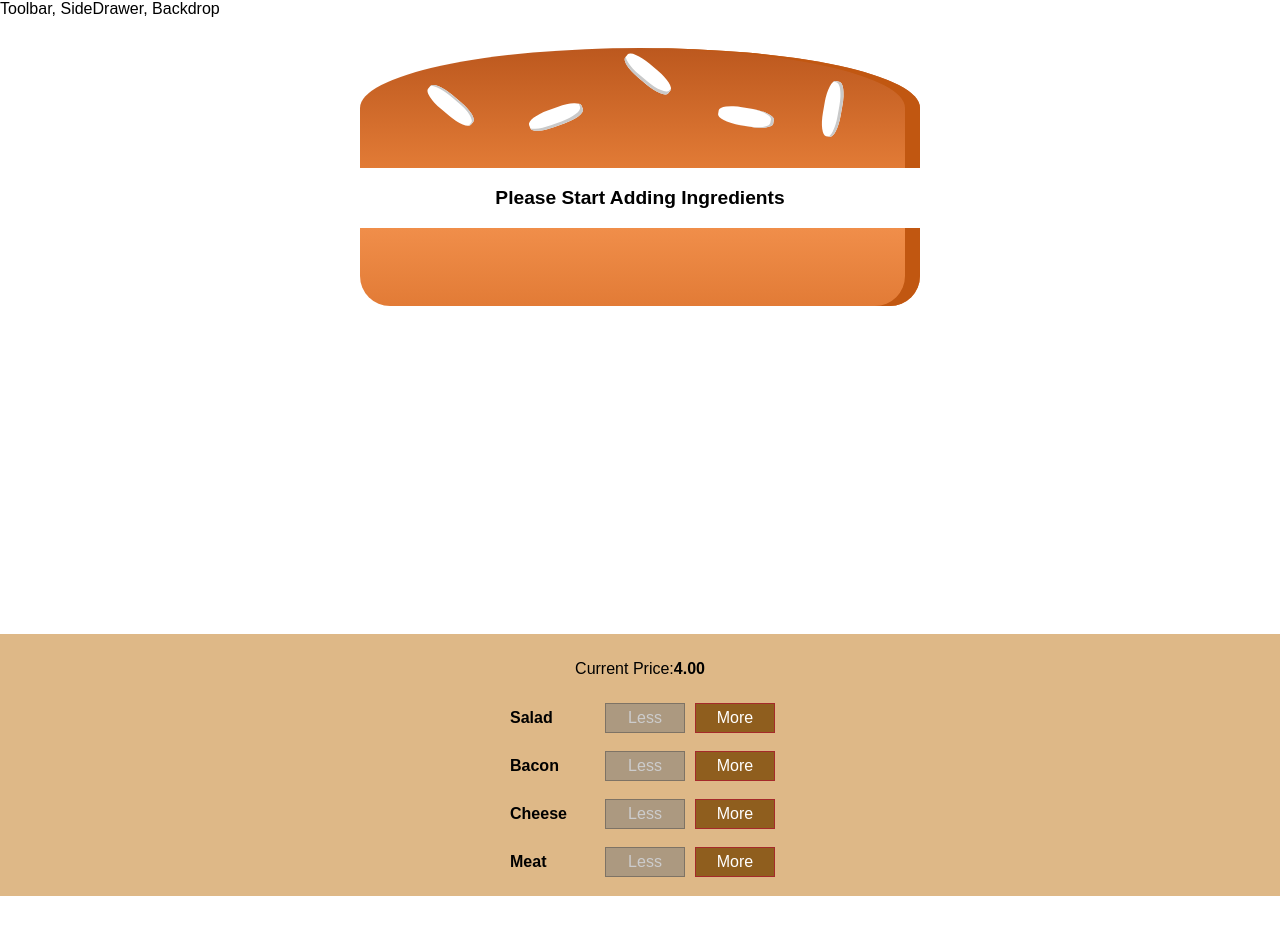
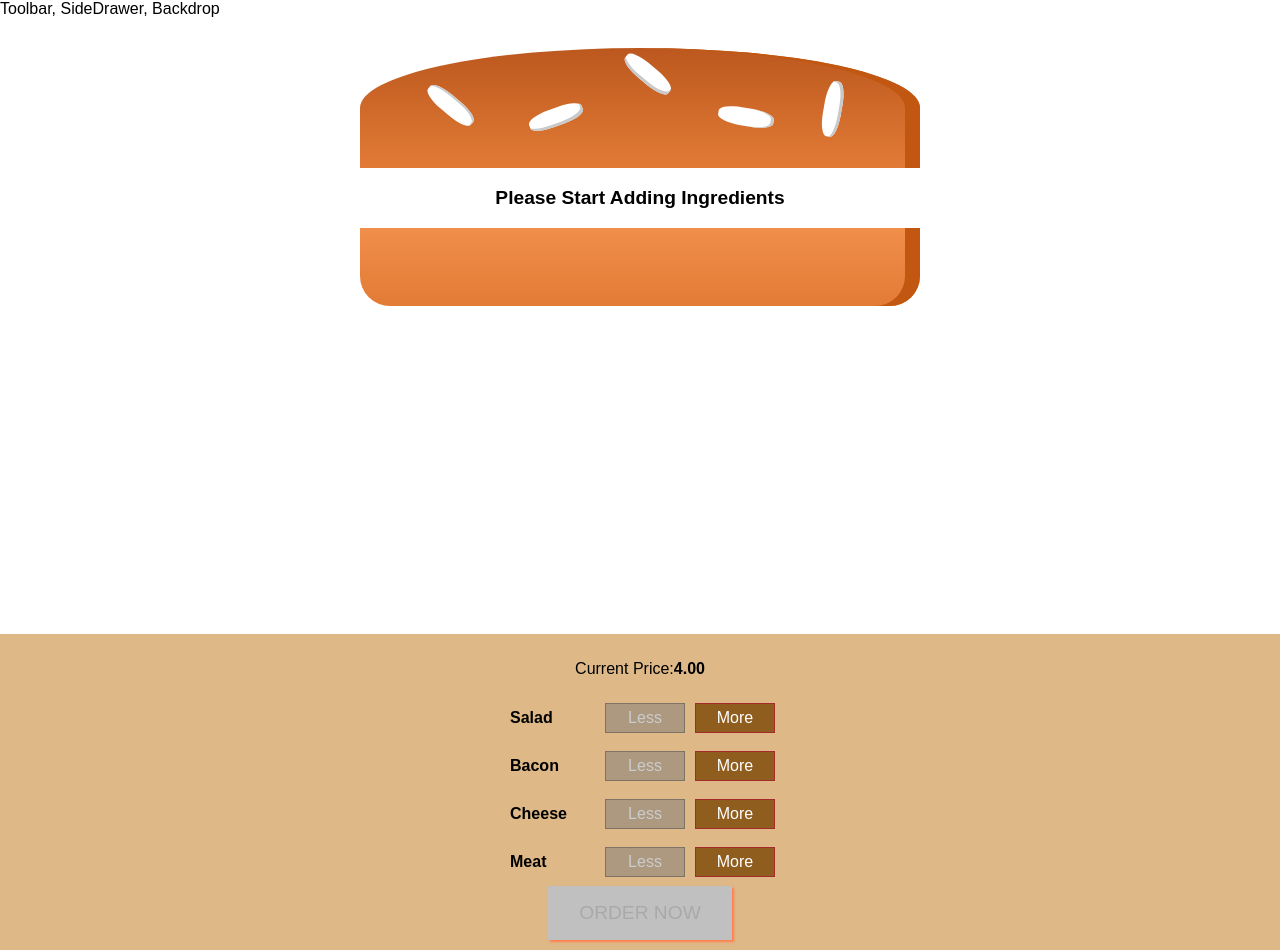
Before and after one commit to Nachiket75/ReactIntro, a React app: page / in a window 1280 px wide. Before the commit the page ends 896 px from the top, so only its background shows below. Built offline with nearby package versions, Linux system fonts and the light colour scheme; a web font is replaced by a local one.

Commit message:
Add Order Now button and style it. Also added condition to active Order Now button only when atleast one ingredient is added.

```diff
--- a/src/components/Burger/BuildControls/BuildControls.css
+++ b/src/components/Burger/BuildControls/BuildControls.css
@@ -8,3 +8,43 @@
     margin: auto;
     padding: 10px 0;
 }
+
+.OrderButton{
+    background-color: darkkhaki;
+    outline: darkslateblue;
+    cursor: pointer;
+    border: 1px solid chocolate;
+    color:brown;
+    font-family: inherit;
+    font-size: 1.2em;
+    padding: 15px 30px;
+    box-shadow: 2px 2px 2px coral;
+}
+
+.OrderButton:hover, .OrderButton:active{
+    background-color: darkseagreen;
+    border: 1px solid rgb(71, 41, 2);
+    color:sienna
+}
+.OrderButton:disabled{
+    background-color: silver;
+    cursor:not-allowed;
+    border: 1px solid silver;
+    color:darkgrey
+}
+
+.OrderButton:not(:disabled){
+    animation:enable 0.3s linear;
+}
+
+@keyframes enable{
+    0%{
+        transform: scale(1);
+    }
+    60%{
+        transform: scale(1.1);
+    }
+    100%{
+        transform: scale(1);
+    }
+}
--- a/src/components/Burger/BuildControls/BuildControls.js
+++ b/src/components/Burger/BuildControls/BuildControls.js
@@ -20,6 +20,9 @@ const buildControls = (props)=>(
                 removed={()=>props.ingredientRemoved(ctrl.type)}
                 disabled = {props.disabled[ctrl.type]}/>
         ))}
+        <button
+            className={classes.OrderButton}
+            disabled={!props.purchasable}>ORDER NOW</button>
     </div>
 )
 
--- a/src/containers/BurgerBuilder/BergerBuilder.js
+++ b/src/containers/BurgerBuilder/BergerBuilder.js
@@ -17,7 +17,23 @@ class BergerBuilder extends Component{
             cheese:0,
             meat:0
         },
-        totalPrice:4
+        totalPrice:4,
+        purchasable:false
+    }
+    updatePurchaseState(ingredients){
+        //console.log(ingredients)
+        let ingValList = Object.values(ingredients)
+        //console.log(ingValList)
+        let totalIngredients =0;
+        for(let i=0;i<ingValList.length;i++){
+            totalIngredients=totalIngredients+ingValList[i]
+        }
+        console.log(totalIngredients)
+        if(totalIngredients>0)
+            this.setState({purchasable:true});
+        else
+            this.setState({purchasable:false});
+
     }
     addIngredientHandler= (type) => {
         const oldCount = this.state.ingredients[type];
@@ -33,7 +49,7 @@ class BergerBuilder extends Component{
         this.setState({totalPrice:newPrice, ingredients:updatedIngredients})
 
         console.log(newPrice);
-
+        this.updatePurchaseState(updatedIngredients);
     }
 
     removeIngredientHandler= (type)=> {
@@ -54,7 +70,7 @@ class BergerBuilder extends Component{
         this.setState({totalPrice:newPrice, ingredients:updatedIngredients})
 
         console.log(newPrice);
-
+        this.updatePurchaseState(updatedIngredients);
     }
 
     render(){
@@ -71,7 +87,8 @@ class BergerBuilder extends Component{
                     ingredientAdded = {this.addIngredientHandler}
                     ingredientRemoved = {this.removeIngredientHandler}
                     disabled={disabledInfo}
-                    price ={this.state.totalPrice}/>
+                    price ={this.state.totalPrice}
+                    purchasable = {this.state.purchasable}/>
             </Aux>
         )
     }
```
